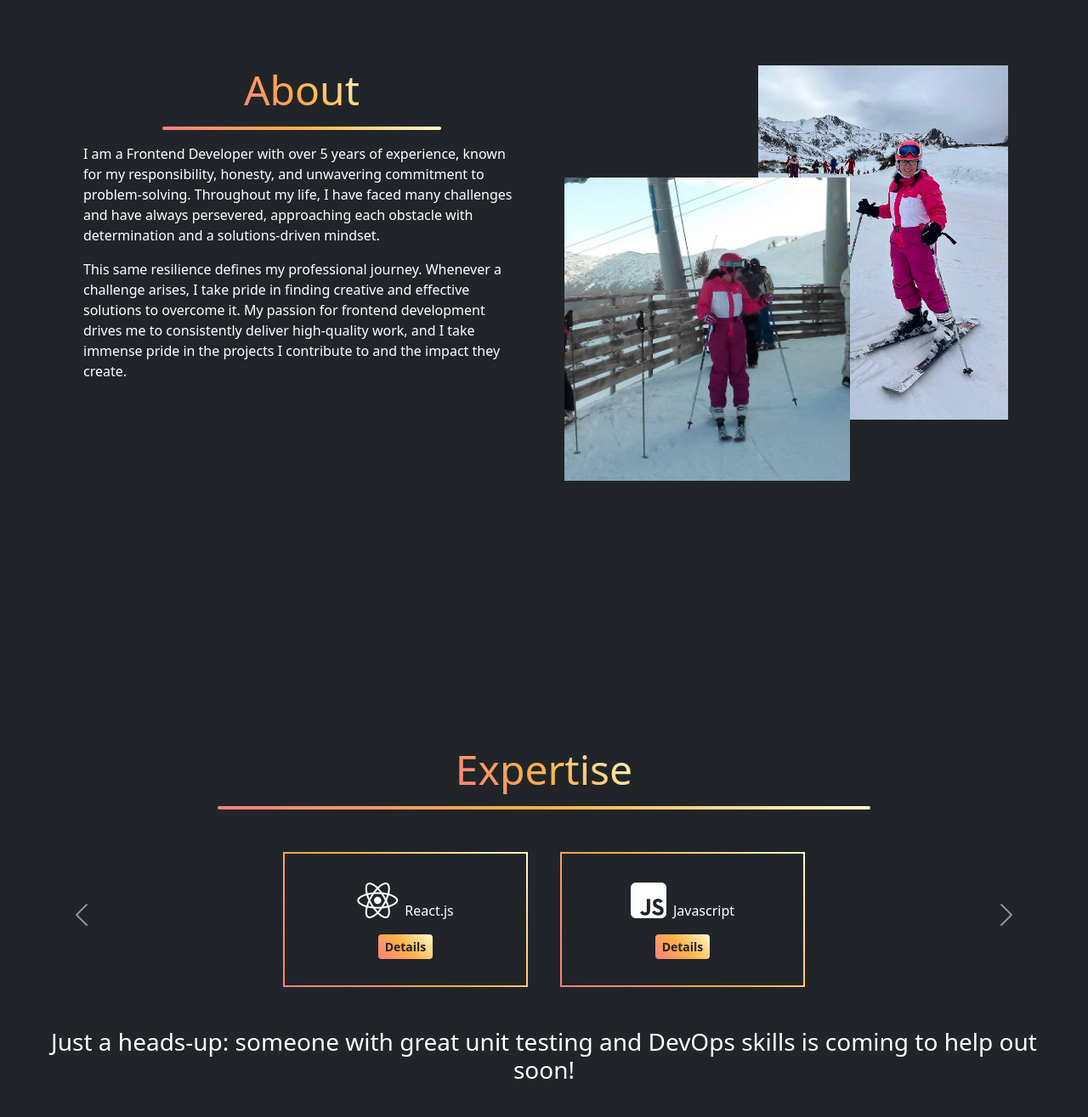
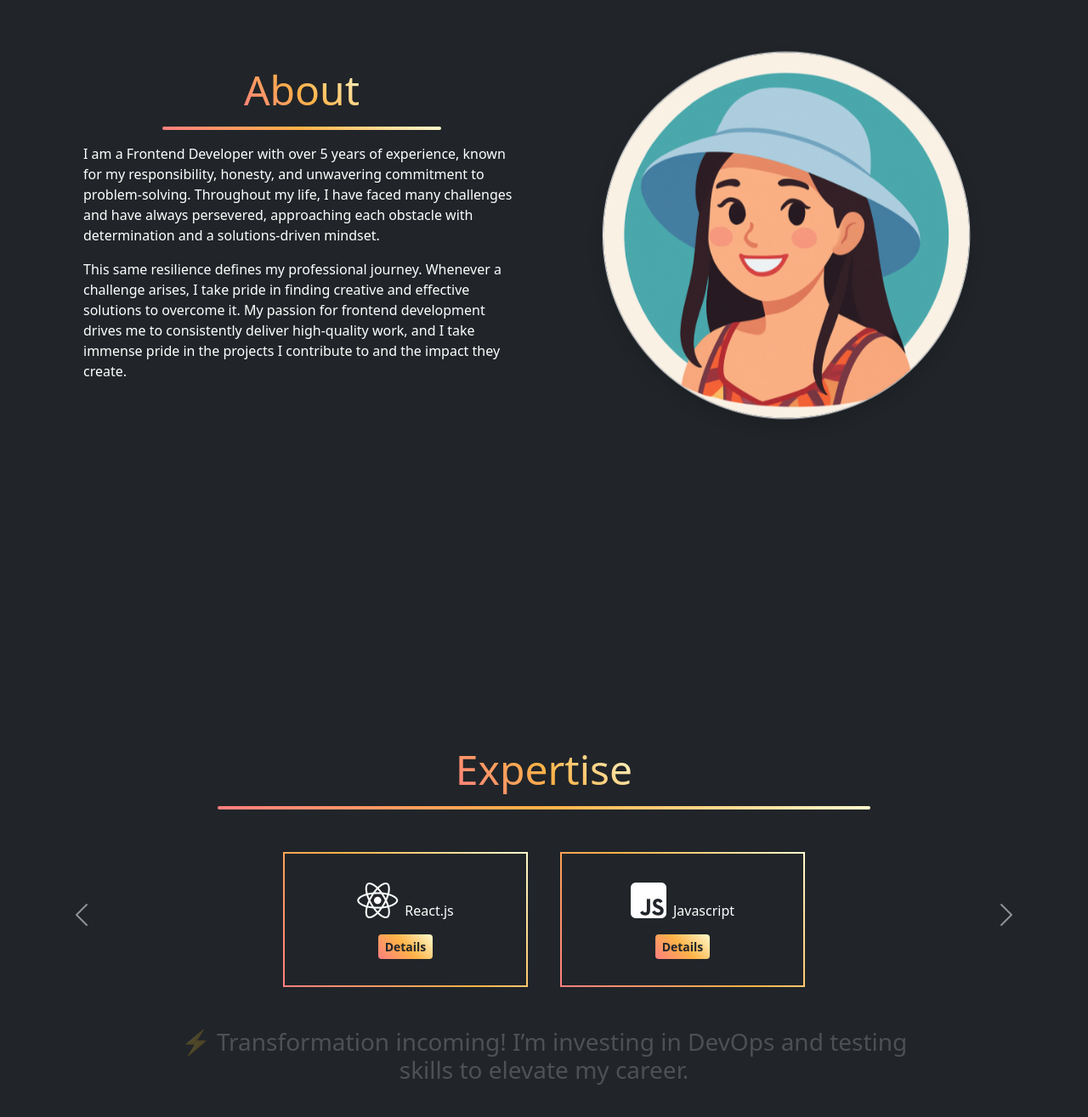
Before and after one commit to Moura4Design/Portfolio, a React (Create React App) app in the folder my-app/: page / in a window 1280 px wide. Shown: the part 821-2136 px from the top of the page at 85% size. Built offline with nearby package versions, Linux system fonts and the light colour scheme.

Commit message:
create-avatar

```diff
--- a/my-app/src/App.css
+++ b/my-app/src/App.css
@@ -270,3 +270,67 @@
   bottom: 0;
   font-size: 14px;
 }
+
+.avatar-wrapper {
+  width: 100%;
+  max-width: 400px; /* Maximum size on large screens */
+  aspect-ratio: 1 / 1; /* Keeps it square */
+}
+
+@keyframes pulse {
+  0%, 100% {
+    transform: scale(1);
+    box-shadow: 0 0 0 rgba(0, 123, 255, 0.4);
+  }
+  50% {
+    transform: scale(1.09);
+    box-shadow: 0 0 20px rgba(0, 123, 255, 0.3);
+  }
+}
+
+.avatar-pulse {
+  animation: pulse 5s infinite;
+}
+
+.announcement h3 {
+  opacity: 0;
+  animation: fadeIn 5s ease-in-out infinite;
+}
+
+@keyframes fadeIn {
+  0% {
+    opacity: 0;
+  }
+  100% {
+    opacity: 1;
+  }
+}
+
+/* .avatar-hover {
+  transition: transform 0.4s ease, box-shadow 0.4s ease;
+}
+
+.avatar-hover:hover {
+  transform: translateY(-10px) scale(1.03);
+  box-shadow: 0 10px 20px rgba(0, 0, 0, 0.2);
+} */
+
+/* .avatar-animate {
+  animation: fadeInScale 0.6s ease-out;
+  width: 100%;
+  height: 100%;
+  object-fit: cover;
+  display: block;
+  border: 4px solid #007bff;
+}
+
+@keyframes fadeInScale {
+  from {
+    opacity: 0;
+    transform: scale(0.5);
+  }
+  to {
+    opacity: 1;
+    transform: scale(1);
+  }
+} */
--- a/my-app/src/Components/About.jsx
+++ b/my-app/src/Components/About.jsx
@@ -23,8 +23,11 @@ const About = () => {
             </div>
           </div>
           <div className={'col-lg-6'}>
-            <div className={"container"}>
-              <div className={"row mb-4"}>
+            <div className={"container text-center"}>
+              <div className='avatar-wrapper mx-auto'>
+                <img className={"img-fluid rounded-circle border shadow d-block mx-auto avatar-pulse"} src={"images/Tania.png"} alt={'Avatar'} />
+              </div>
+              {/* <div className={"row mb-4"}>
                 <div className={"col-7 order-last"} style={{zIndex: 1}}>
                   <div className={"content-image float-end"}>
                     <img className={"img-fluid"} src={"images/snow_spain.jpg"} alt={'Spain'} />
@@ -32,10 +35,10 @@ const About = () => {
                 </div>
                 <div className={"col-5"} style={{zIndex: 2}}>
                   <div style={{ marginTop: '65%', marginRight: '-65%'}}>
-                    <img className={"img-fluid"} src={"images/snow_bansko.jpg"} alt={'Bansko'} />
+                    <img className={"img-fluid"} src={"images/Tania.jpeg"} alt={'Bansko'} />
                   </div>
               </div>
-            </div>
+            </div> */}
           </div>
         </div>
       </div>
--- a/my-app/src/Components/Expertise.jsx
+++ b/my-app/src/Components/Expertise.jsx
@@ -102,8 +102,17 @@ const Expertise = () => {
             <span className="visually-hidden">Next</span>
           </button>
         </div>
-        <div className='text-center mt-4 p-4'>
-          <h3>Just a heads-up: someone with great unit testing and DevOps skills is coming to help out soon!</h3>
+        <div className='container text-center mt-4 p-4'>
+          <div className='row'>
+            <div className='col-md-1'></div>
+            <div className='col-md-10'>
+            <div className="announcement">
+              <h3>⚡️ Transformation incoming! I’m investing in DevOps and testing skills to elevate my career.</h3>
+            </div>
+            </div>
+            <div className='col-md-1'></div>
+          </div>
+          {/* <h3>Just a heads-up: someone with great unit testing and DevOps skills is coming to help out soon!</h3> */}
         </div>
       </div>
       <ExpertiseModal description={sendDescription} title={sendTitle} show={Details} onClose={() => setDetails(false)} />
--- a/my-app/src/Components/Modal/ExpertiseModal.js
+++ b/my-app/src/Components/Modal/ExpertiseModal.js
@@ -9,7 +9,7 @@ const ExpertiseModal = ({title, description, show, onClose}) => {
         <div className="modal-dialog">
           <div className="modal-content">
             <div className="modal-header">
-              <h5 className="modal-title">Expertise Detail {title}</h5>
+              <h5 className="modal-title">Expertise {title}</h5>
               {/* <button type="button close" className="btn-close" onClick={onClose} aria-label="Close"></button> */}
             </div>
             <div className="modal-body">
```
Also changed, not shown: my-app/public/images/Tania.jpeg (added), my-app/public/images/Tania.png (added).
